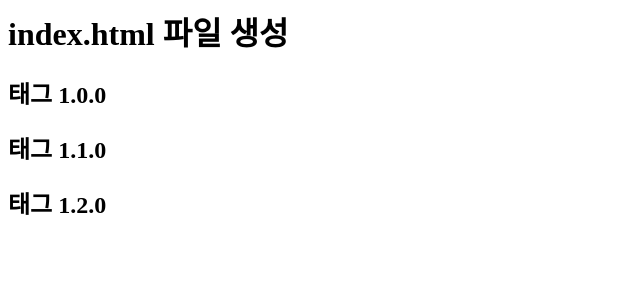
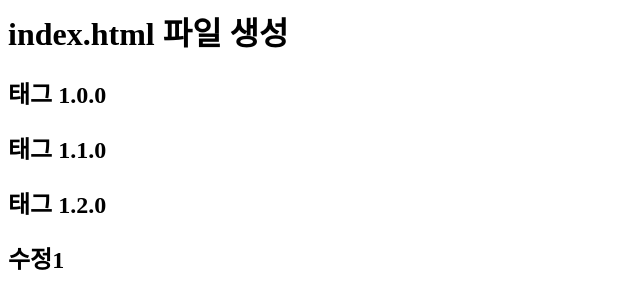
Before and after one commit to shiri0/remoterepo, a plain HTML site: page index.html in a window 1280 px wide. Shown: the whole page, without its empty margins (0-640 px from the left). Drawn offline with Linux system fonts and the light colour scheme.

Commit message:
index commit 5

```diff
--- a/index.html
+++ b/index.html
@@ -2,3 +2,4 @@
 <h2>태그 1.0.0</h2>
 <h2>태그 1.1.0</h2>
 <h2>태그 1.2.0</h2>
+<h2>수정1</h2>
```
